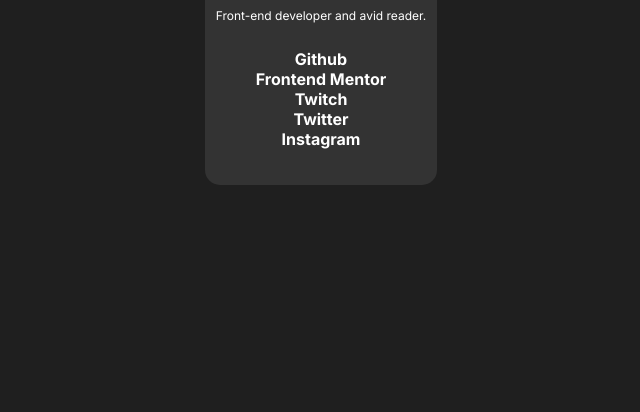
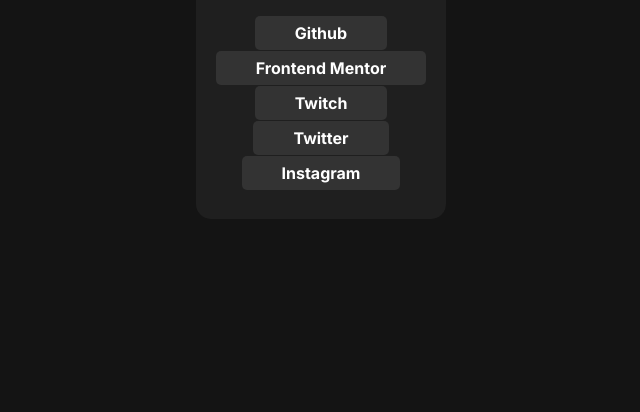
Before and after one commit to NotZeKo/Social-media-profile-with-HTML-and-CSS, a plain HTML site: page index.html in a window 1280 px wide. Shown: the part 388-800 px from the top of the page, without its empty margins (319-959 px from the left). Drawn offline with Linux system fonts and the light colour scheme; a web font is replaced by a local one.

Commit message:
Social media page challenge

```diff
--- a/index.html
+++ b/index.html
@@ -23,7 +23,7 @@
         <p class="under">Front-end developer and avid reader.</p>
       </div>
       <nav class="links">
-        <ul class="link">
+        <ul>
           <li><a href="https://github.com" target="_blank">Github</a></li>
           <li><a href="https://www.frontendmentor.io/home">Frontend Mentor</a></li>
           <li><a href="https://www.twitch.tv">Twitch</a></li>
--- a/style.css
+++ b/style.css
@@ -7,14 +7,14 @@
     display: flex;
     justify-content: center;
     align-items: center;
-    background-color: hsl(0,0%,12%);
+    background-color: hsl(0,0%,8%);
 }
 
 .container {
     text-align: center;
     border-radius: 15px;
     padding: 10px;
-    background-color: hsl(0,0%,20%)
+    background-color: hsl(0,0%,12%)
 }
 
 .profile {
@@ -42,15 +42,24 @@
     height: 25%;
 }
 
-.link {
+.links ul {
     display: flex;
     text-align: center;
     flex-direction: column;
     padding: 10px;
+    list-style-type: none;
+    gap: 15px
 }
 
-.links ul {
-    list-style-type: none;
+.links ul a:hover {
+    background-color: hsl(75, 94%, 57%);
+}
+
+.links ul a {
+    border-radius: 5px;
+    background-color: hsl(0,0%,20%);
+    padding: 7px 40px;
+
 }
 
 a {
```
